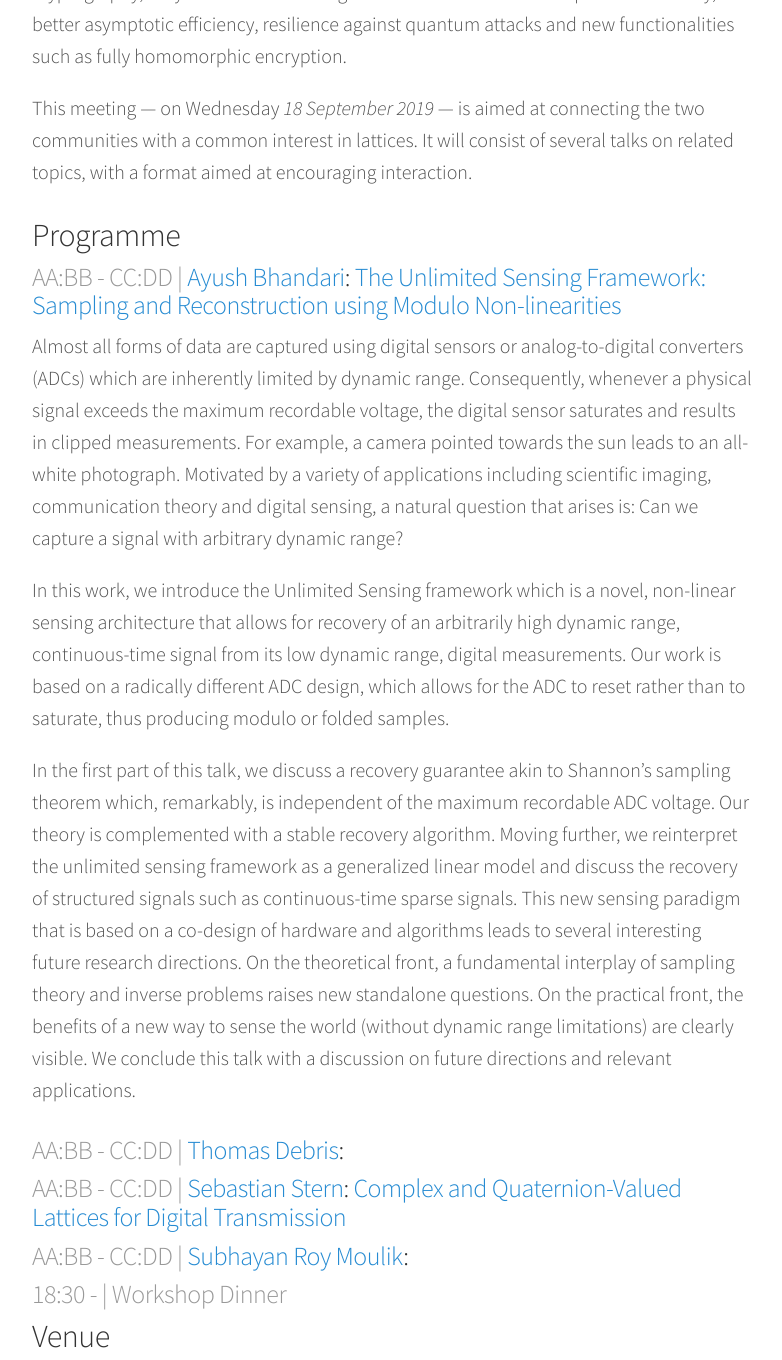
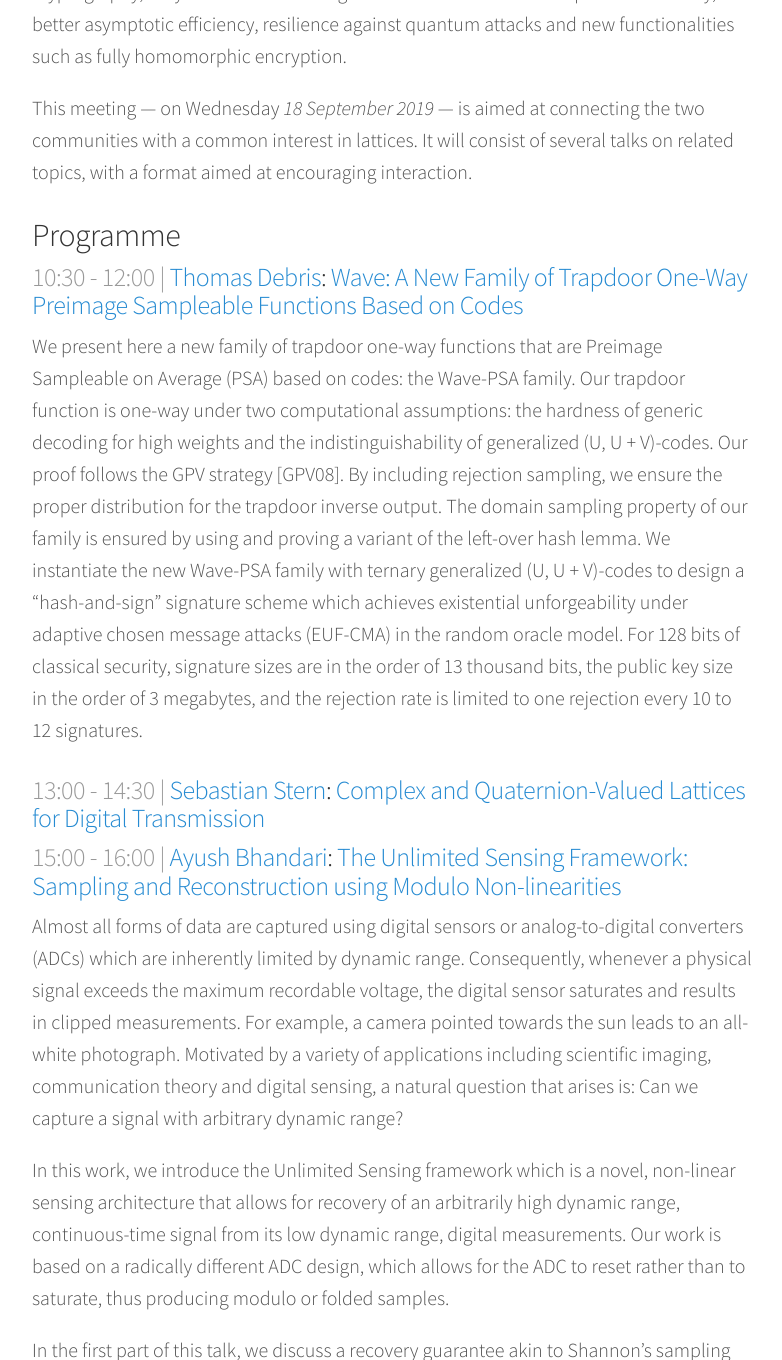
Before and after one commit to malb/discrete-subgroup, a Jekyll site: the page built from _posts/2019-09-18-lattice-meeting.md, in a window 1280 px wide and 1400 px high, scrolled down 365 px, cut to the strip 0-1360 px from the top of the window. Shown: the whole strip, without its empty margins (248-1030 px from the left). Built offline with Jekyll 4.4.1, drawn with Linux system fonts in a browser that asks for light colours; nearby versions of some CDN libraries.

Commit message:
Thomas' title

```diff
--- a/_posts/2019-09-18-lattice-meeting.md
+++ b/_posts/2019-09-18-lattice-meeting.md
@@ -9,7 +9,13 @@ This meeting — on Wednesday *18 September 2019* — is aimed at connecting the
 
 ## Programme ##
 
-### <span> AA:BB - CC:DD | [Ayush Bhandari](https://www.imperial.ac.uk/people/a.bhandari)</span>: [The Unlimited Sensing Framework: Sampling and Reconstruction using Modulo Non-linearities]() ###
+### <span> 10:30 - 12:00 | [Thomas Debris](https://who.paris.inria.fr/Thomas.Debris/)</span>: [Wave: A New Family of Trapdoor One-Way Preimage Sampleable Functions Based on Codes]() ###
+
+We present here a new family of trapdoor one-way functions that are Preimage Sampleable on Average (PSA) based on codes: the Wave-PSA family. Our trapdoor function is one-way under two computational assumptions: the hardness of generic decoding for high weights and the indistinguishability of generalized (U, U + V)-codes. Our proof follows the GPV strategy [GPV08]. By including rejection sampling, we ensure the proper distribution for the trapdoor inverse output. The domain sampling property of our family is ensured by using and proving a variant of the left-over hash lemma. We instantiate the new Wave-PSA family with ternary generalized (U, U + V)-codes to design a “hash-and-sign” signature scheme which achieves existential unforgeability under adaptive chosen message attacks (EUF-CMA) in the random oracle model. For 128 bits of classical security, signature sizes are in the order of 13 thousand bits, the public key size in the order of 3 megabytes, and the rejection rate is limited to one rejection every 10 to 12 signatures.
+
+### <span> 13:00 - 14:30 | [Sebastian Stern](https://www.uni-ulm.de/nt/staff/senior-researchers/stern/)</span>: [Complex and Quaternion-Valued Lattices for Digital Transmission]() ###
+
+### <span> 15:00 - 16:00 | [Ayush Bhandari](https://www.imperial.ac.uk/people/a.bhandari)</span>: [The Unlimited Sensing Framework: Sampling and Reconstruction using Modulo Non-linearities]() ###
 
 Almost all forms of data are captured using digital sensors or analog-to-digital converters (ADCs) which are inherently limited by dynamic range. Consequently, whenever a physical signal exceeds the maximum recordable voltage, the digital sensor saturates and results in clipped measurements. For example, a camera pointed towards the sun leads to an all-white photograph. Motivated by a variety of applications including scientific imaging, communication theory and digital sensing, a natural question that arises is: Can we capture a signal with arbitrary dynamic range?
 
@@ -17,11 +23,7 @@ In this work, we introduce the Unlimited Sensing framework which is a novel, non
 
 In the first part of this talk, we discuss a recovery guarantee akin to Shannon’s sampling theorem which, remarkably, is independent of the maximum recordable ADC voltage. Our theory is complemented with a stable recovery algorithm. Moving further, we reinterpret the unlimited sensing framework as a generalized linear model and discuss the recovery of structured signals such as continuous-time sparse signals. This new sensing paradigm that is based on a co-design of hardware and algorithms leads to several interesting future research directions. On the theoretical front, a fundamental interplay of sampling theory and inverse problems raises new standalone questions. On the practical front, the benefits of a new way to sense the world (without dynamic range limitations) are clearly visible. We conclude this talk with a discussion on future directions and relevant applications.
 
-### <span> AA:BB - CC:DD | [Thomas Debris](https://who.paris.inria.fr/Thomas.Debris/)</span>: []() ###
-
-### <span> AA:BB - CC:DD | [Sebastian Stern](https://www.uni-ulm.de/nt/staff/senior-researchers/stern/)</span>: [Complex and Quaternion-Valued Lattices for Digital Transmission]() ###
-
-### <span> AA:BB - CC:DD | [Subhayan Roy Moulik](https://www.cs.ox.ac.uk/people/subhayan.roymoulik/)</span>: []() ###
+### <span> 16:30 - 18:00 | [Subhayan Roy Moulik](https://www.cs.ox.ac.uk/people/subhayan.roymoulik/)</span>: []() ###
 
 ### <span> 18:30 - | Workshop Dinner </span> ###
 
```
